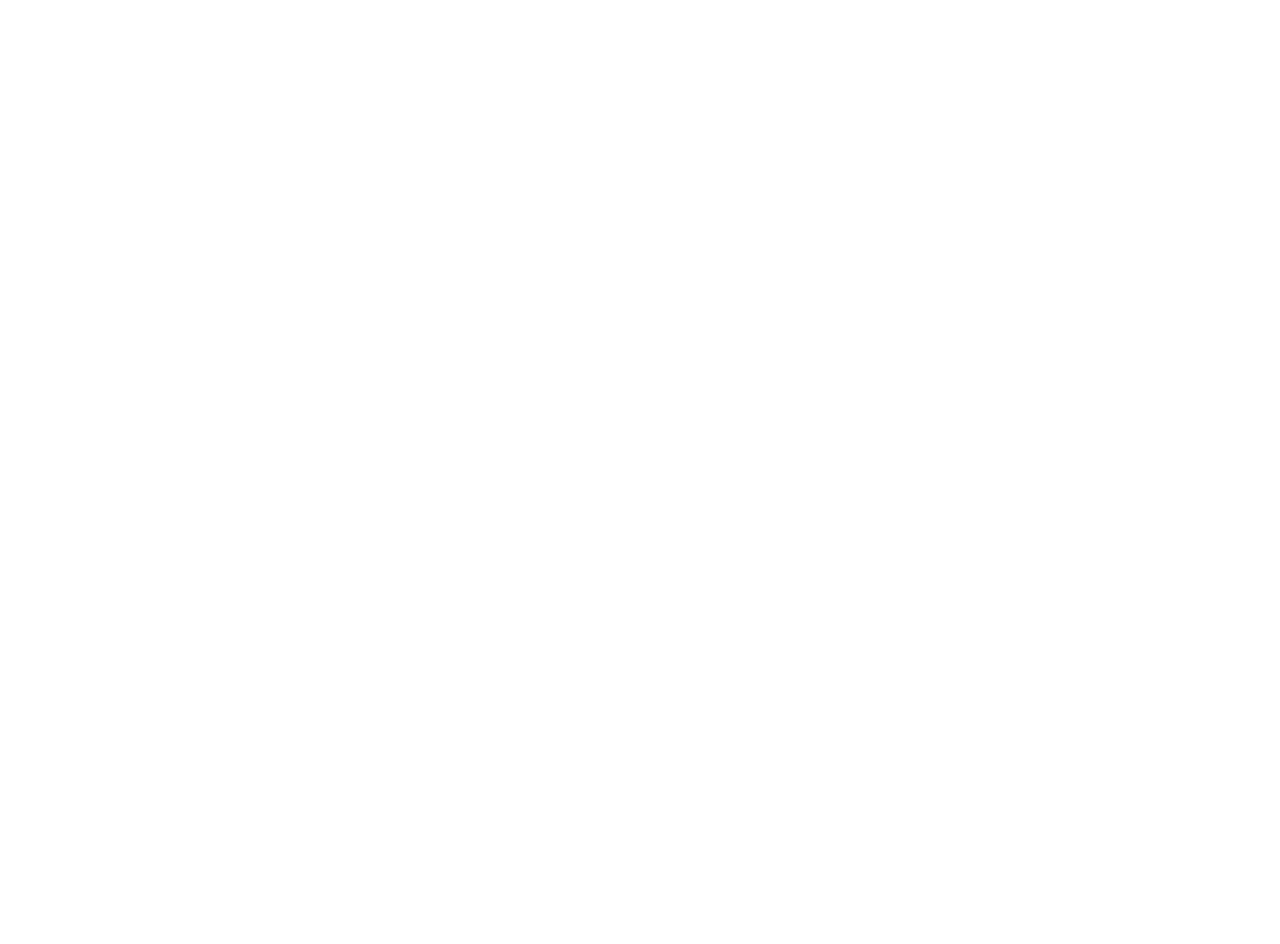
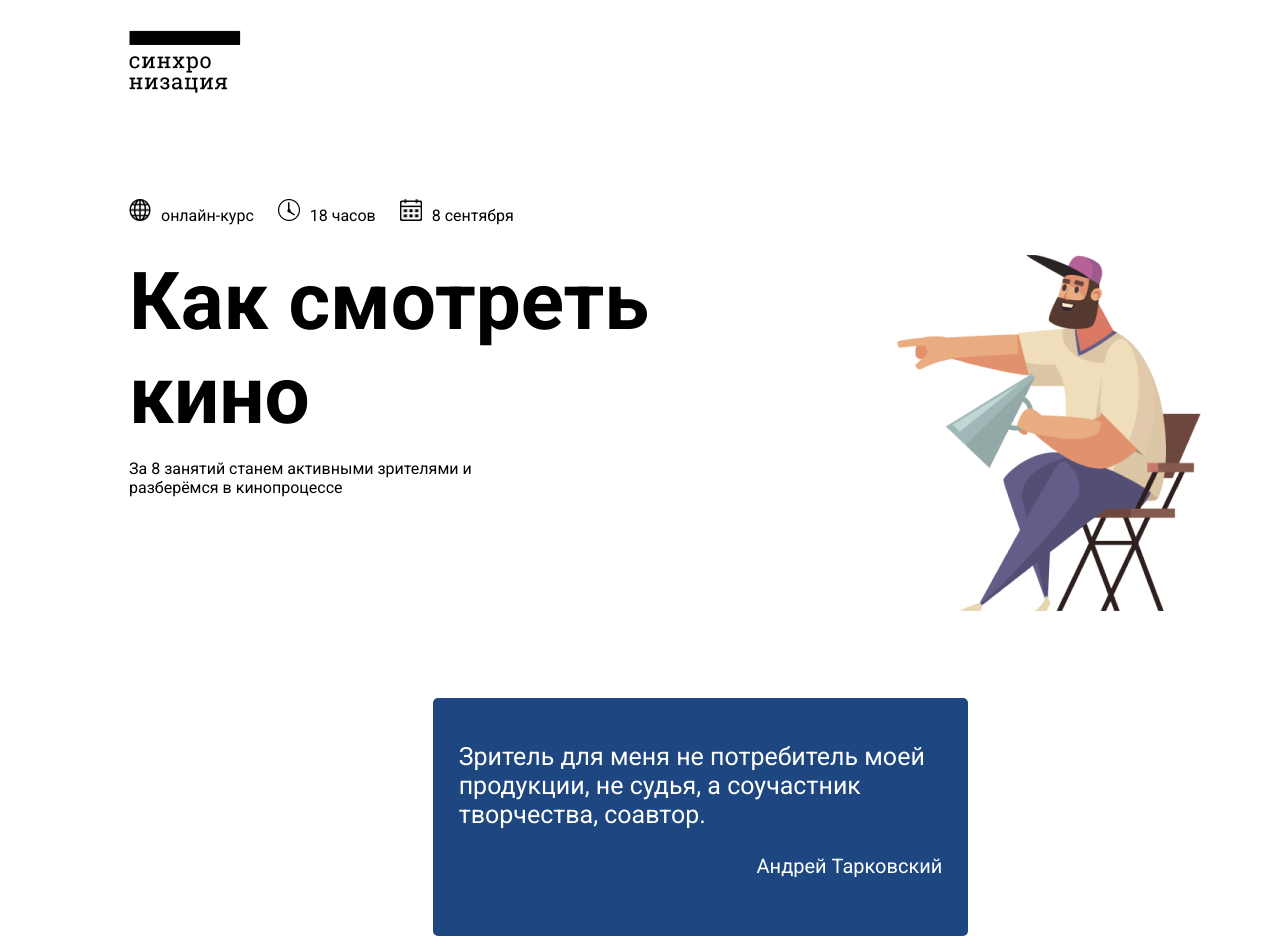
Before and after one commit to rufatbayramov90/first-project, a plain HTML site: page index.html in a window 1280 px wide. Before the commit the page ends 800 px from the top, so only its background shows below. Drawn offline with Linux system fonts and the light colour scheme; files that its build step writes are made by us from their sources.

Commit message:
header completed

```diff
--- a/assets/style.css
+++ b/assets/style.css
@@ -0,0 +1,72 @@
+@import url('https://fonts.googleapis.com/css2?family=Roboto:ital,wght@0,400;0,500;0,700;0,900;1,400;1,500&display=swap');
+body{
+    font-family: 'Roboto', sans-serif;
+    box-sizing: border-box;
+}
+.container{
+    padding-left: 121px;
+    padding-top: 21px;
+}
+.logo{
+    width: 112px;
+    height: 66px;
+    padding-bottom: 100px;
+}
+.menu{
+    padding: 0;
+    margin:0 0 30px 0;
+}
+.menu li{
+    list-style: none;
+    display: inline-block;
+    margin-right: 20px;
+}
+.menu li img{
+    margin-right:10px;
+    width: 22px;
+    height: 22px;
+}
+.menu li span{
+    text-align: center;
+}
+.heading{
+    display: flex;
+    margin-bottom: 87px;
+}
+.text{
+    margin-right: 140px;
+    padding: 0;
+}
+.text h1{
+    margin: 0;
+    width: 628px;
+    font-weight: 700;
+    font-size: 80px;
+}
+.text p{
+    width: 414px;
+}
+.heading img{
+    width: 304px;
+    height: 356px;
+}
+.blue-text{
+
+    width: 483.63px;
+    height: 200px;
+    margin: 0 auto;
+    background: #1E4681;
+    border-radius: 5px;
+    color:white;
+    padding: 19px 26px;
+}
+.blue-text p{
+    font-size: 25px;
+    text-align:left;
+
+}
+.blue-text .author{
+    font-size: 20px;
+    text-align: right;
+
+}
--- a/index.html
+++ b/index.html
@@ -4,10 +4,41 @@
     <meta charset="UTF-8">
     <meta http-equiv="X-UA-Compatible" content="IE=edge">
     <meta name="viewport" content="width=device-width, initial-scale=1.0">
-    <link rel="stylesheet" href="style.css">
+    <link rel="stylesheet" href="/assets/style.css">
     <title>Document</title>
 </head>
 <body>
+    <div class="container">
+        <header>
+            <img class="logo" src="/assets/images/logo_mobile_black 1.png" alt="pages logo" >
+            <ul class="menu">
+                <li> <img src="/assets/images/globe.png" alt="globus"><span>онлайн-курс</span></li>
+                <li> <img src="/assets/images/img_135744.png" alt="clock"><span>18 часов </span></li>
+                <li> <img src="/assets/images/calendar_2.png" class="calendar"><span>8 сентября</span></li>
+            </ul>
+            <div class="heading">
+               <div class="text">
+                <h1>
+                    Как смотреть кино
+                </h1>
+                <p>
+                    За 8 занятий станем активными зрителями
+и разберёмся в кинопроцессе
+                </p>
+               </div>
+                <img src="/assets/images/noroot 1.png" alt="producer">
+                </div>
+                <div class="blue-text">
+                    <p>
+                        Зритель для меня
+                        не потребитель моей продукции, не судья, а соучастник творчества, соавтор.
+                    </p>
+                    <p class="author">
+                        Андрей Тарковский
+                    </p>
+                </div>
+        </header>
+    </div>
 
 </body>
 </html>
```
